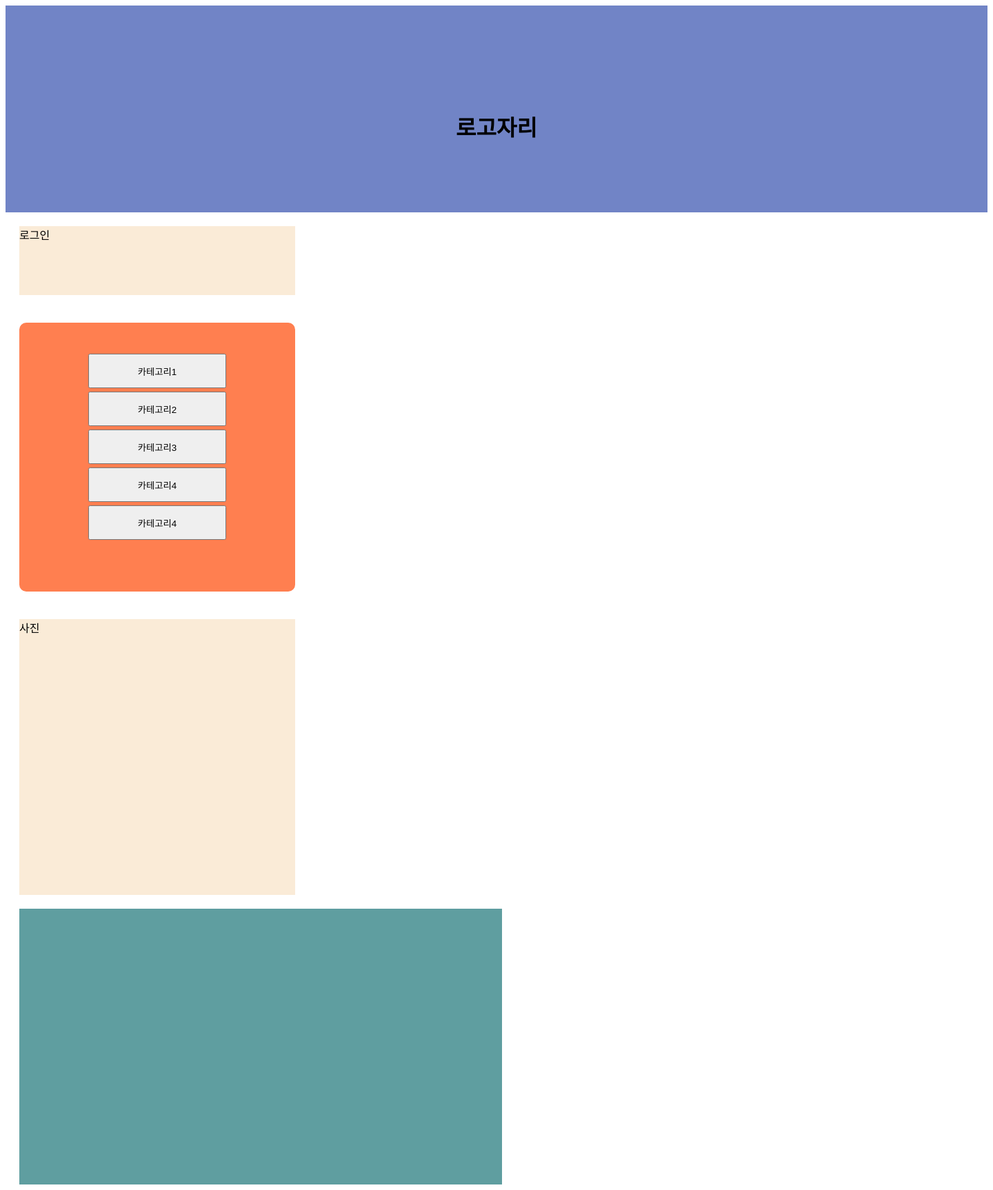
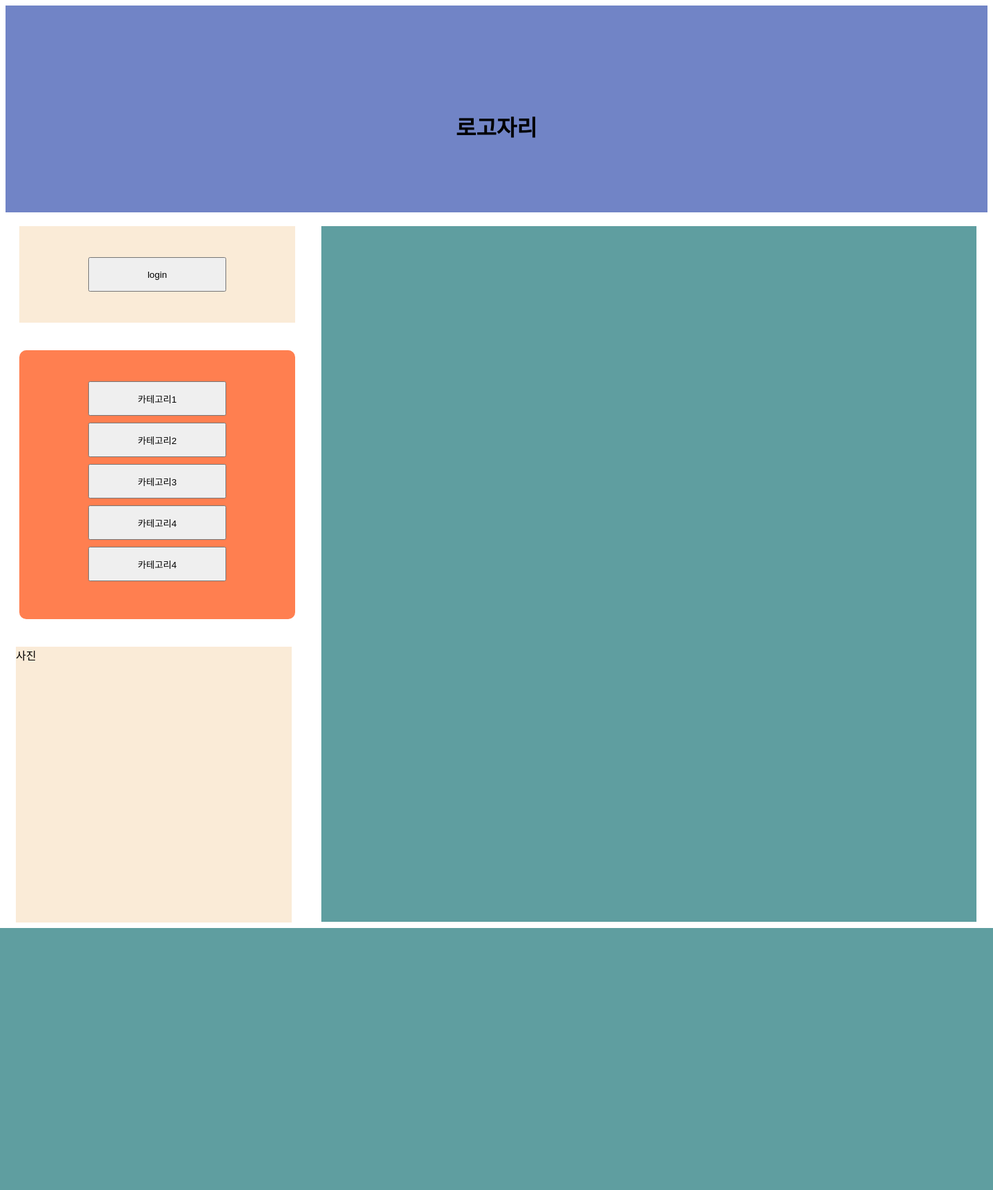
Before and after one commit to kmy9810/Project_2--, a Flask app: page / in a window 1440 px wide. Shown: the whole page at 69% size. After the commit the page ends 1346 px from the top, so only its background shows below. Run offline with Flask 2, Linux system fonts and the light colour scheme.

Commit message:
modify templates

```diff
--- a/app.py
+++ b/app.py
@@ -13,7 +13,7 @@ def home():
 
 
 # @app.route('/createUserData', methods=["POST"])
-# def creat_user():
+# def create_user():
 #     id_receive = request.form['id_give']
 #     pw_receive = request.form['pw_give']
 
--- a/static/css/base.css
+++ b/static/css/nav.css
@@ -1,4 +1,5 @@
 .main_title {
+    grid-area: header;
 
     width: 100%;
     height: 250px;
@@ -9,7 +10,7 @@
     background-repeat: no-repeat;
     background-color: rgb(113, 132, 198);
 
-    display: flex;
+    display: grid;
     flex-direction: column;
     align-items: center;
     justify-content: center;
@@ -17,11 +18,23 @@
 }
 
 .login {
+    display: inline-block;
     margin: 20px;
     width: 400px;
     height: 100px;
+    text-align: center;
+    text-size-adjust: auto;
+    padding-top: 40px;
 
     background-color: antiquewhite;
+}
+
+.login button {
+    display: inline-block;
+    justify-content: center;
+    width: 200px;
+    height: 50px;
+    margin-top: 5px;
 }
 
 .category{
@@ -46,32 +59,42 @@
     justify-content: center;
     width: 200px;
     height: 50px;
-    margin-top: 5px;
+    margin: 5px auto 5px auto;
 
 }
 
 .left_image {
-    margin: 20px;
+    margin: 20px auto 0px auto;
     width: 400px;
     height: 400px;
-    margin-right: 20px;
 
 
     background-color: antiquewhite;
 }
 
+.container {
+    display: grid;
+    grid-template-areas:
+		"header header header"
+		"   a    main    main   "
+		"   .     .      .   "
+		"footer footer footer";
+}
+
 .left_bar {
-    width: 100%;
-    display: inline-block;
-    justify-content: left;
+    grid-area: a;
+    width: 430px;
+
 }
 
 .right_bar {
+    margin-top: 20px;
     margin-left: 20px;
-    width: 700px;
-    height: 400px;
 
-    display: inline-block;
-    justify-content: right;
+    width: 950px;
+    height: 98%;
+
+    grid-area: main;
+
     background-color: cadetblue;
 }
--- a/templates/base.html
+++ b/templates/base.html
@@ -6,7 +6,6 @@
             name="viewport"
             content="width=device-width, initial-scale=1, shrink-to-fit=no">
 
-        <link href="{{ url_for('static', filename='css/base.css')}}" rel="stylesheet">
 
         <title>에너자이조 팀 소개</title>
 
--- a/templates/index.html
+++ b/templates/index.html
@@ -1,7 +1,6 @@
 {% extends 'base.html' %}
 
 {% block login %}
-    <div>로그인</div>
 {% endblock %}
 
 {% block category_button %}
@@ -12,5 +11,4 @@
 {% endblock %}
 
 {% block contents %}
-    <div>소개글</div>
 {% endblock %}
--- a/templates/nav.html
+++ b/templates/nav.html
@@ -1,10 +1,15 @@
-<div class="left_bar">
+
+<link href="{{ url_for('static', filename='css/nav.css')}}" rel="stylesheet">
+
+<div class="container">
     <div class="main_title">
         <h1>로고자리</h1>
     </div>
+
+    <div class="left_bar">
         <div class="login">
             {% block login %}
-            <div>로그인</div>
+                <button>login</button>
             {% endblock %}
         </div>
         <div class="category">
@@ -28,3 +33,5 @@
             {% block contents %}{% endblock %}
         </div>
     </div>
+
+</div>
```
Lines whose indentation alone changed are shown as unchanged.
